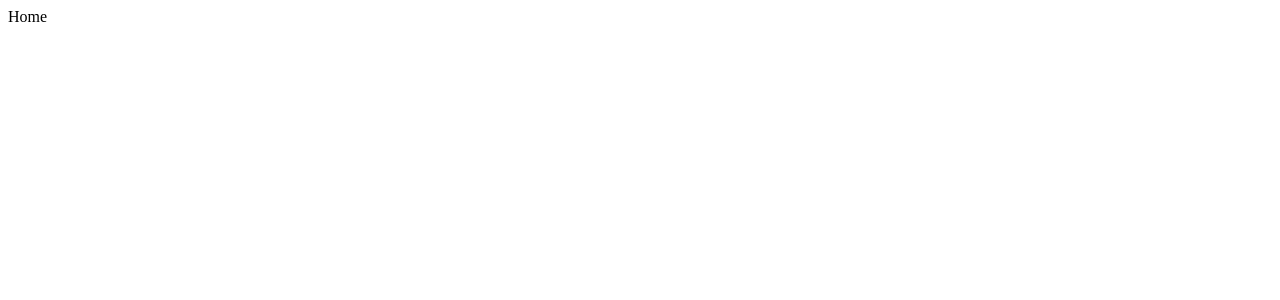
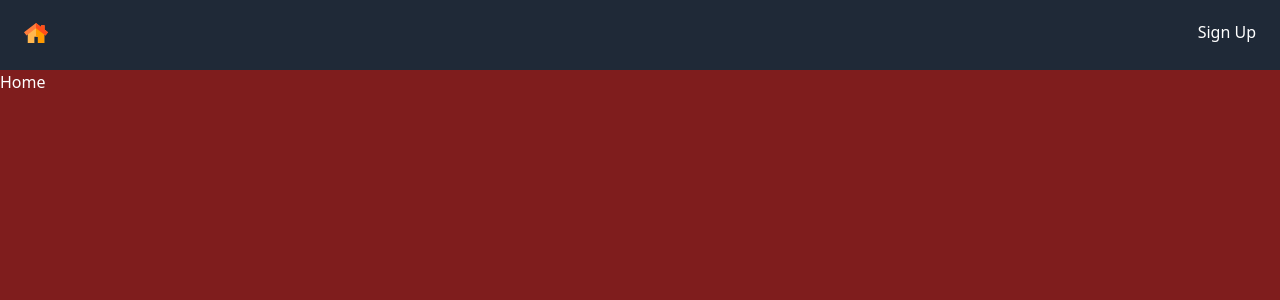
Before and after one commit to abs-yas/NextHouse, a Next.js app: page / in a window 1280 px wide. Shown: the top 300 px of the page. Built offline with nearby package versions, Linux system fonts and the light colour scheme.

Commit message:
feat: layout and src setup

```diff
--- a/pages/_app.tsx
+++ b/pages/_app.tsx
@@ -1,10 +1,16 @@
-// import { AppProps } from "next/app";
-// import Head from "next/head";
+import { AppProps } from "next/app";
+import Head from "next/head";
 // import { ApolloProvider } from "@apollo/client";
 // import { useApollo } from "src/apollo";
 // import { AuthProvider } from "src/auth/useAuth";
-// import "../styles/index.css";
+import "../styles/index.css";
 
 export default function MyApp({ Component, pageProps }: AppProps) {
-  return <Component {...pageProps} />;
+  return<>
+  <Head>
+    <title>Browse Local Homes</title>
+    <link rel="icon" href="/favicon.ico"/>
+  </Head>
+   <Component {...pageProps} />
+   </>
 }
--- a/pages/auth.tsx
+++ b/pages/auth.tsx
@@ -1,8 +1,8 @@
-// import Layout from "src/components/layout";
+import Layout from "src/components/layout";
 // import FirebaseAuth from "src/components/firebaseAuth";
 // import { GetServerSideProps, NextApiRequest } from "next";
 // import { loadIdToken } from "src/auth/firebaseAdmin";
 
 export default function Auth() {
-  return <div> Auth </div>;
+  return <Layout main={<div> Auth </div>} />;
 }
--- a/pages/houses/[id]/edit.tsx
+++ b/pages/houses/[id]/edit.tsx
@@ -11,5 +11,5 @@
 // } from "src/generated/EditHouseQuery";
 
 export default function EditHouse() {
-  return <div>EditHouse</div>>
+  return <div>EditHouse</div>
 }
--- a/pages/index.tsx
+++ b/pages/index.tsx
@@ -1,7 +1,7 @@
 // import { useState } from "react";
 // import { useQuery, gql } from "@apollo/client";
 // import { useDebounce } from "use-debounce";
-// import Layout from "src/components/layout";
+import Layout from "src/components/layout";
 // import Map from "src/components/map";
 // import HouseList from "src/components/houseList";
 // import { useLastData } from "src/utils/useLastData";
@@ -9,5 +9,5 @@
 // import { HousesQuery, HousesQueryVariables } from "src/generated/HousesQuery";
 
 export default function Home() {
-  return <div> Home </div>;
+  return <Layout main={<div>Home</div>}/>
 }
--- /dev/null
+++ b/src/apollo.ts
@@ -0,0 +1,5 @@
+// import { ApolloClient, InMemoryCache } from "@apollo/client";
+// import { HttpLink } from "@apollo/client/link/http";
+// import { useMemo } from "react";
+
+export {};
--- /dev/null
+++ b/src/components/layout.tsx
@@ -0,0 +1,46 @@
+import { FunctionComponent, ReactNode } from "react";
+import Link from "next/link";
+// import {useAuth} from 'src/auth/useAuth'
+
+interface IProps {
+  main: ReactNode;
+}
+
+const Layout: FunctionComponent<IProps> = ({ main }) => {
+  const authenticated = false;
+  const logout = () => null;
+
+  return (
+    <div className="bg-gray-900 max-w-screen-3xl mx-auto text-white">
+      <nav className="bg-gray-800" style={{ height: "70px" }}>
+        <div className="px-6 flex items-center justify-between h-16">
+          <Link href="/">
+            <a>
+              <img
+                src="/home-color.svg"
+                alt="home house"
+                className="inline w-6"
+              />
+            </a>
+          </Link>
+
+          {authenticated ? (
+            <>
+              <Link href="/houses/add">
+                <a>Add House</a>
+              </Link>
+              <button onClick={logout}>Logout</button>
+            </>
+          ) : (
+            <Link href="/auth">
+              <a className=" font-medium">Sign Up</a>
+            </Link>
+          )}
+        </div>
+      </nav>
+      <main className="bg-red-900" style={{minHeight: "calc(100vh - 70px)"}}>{main}</main>
+    </div>
+  );
+};
+
+export default Layout;
--- /dev/null
+++ b/src/prisma.ts
@@ -0,0 +1,3 @@
+// import { PrismaClient } from "@prisma/client";
+
+export {};
```
